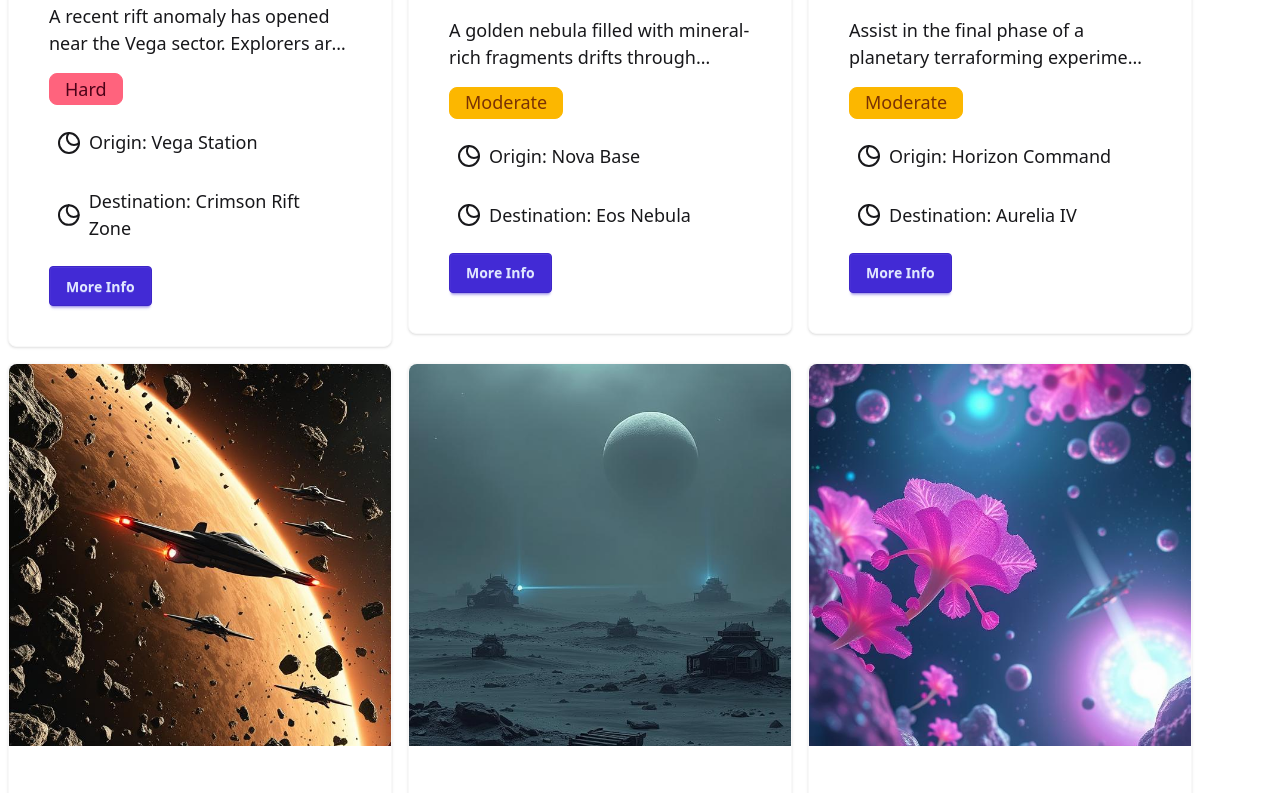
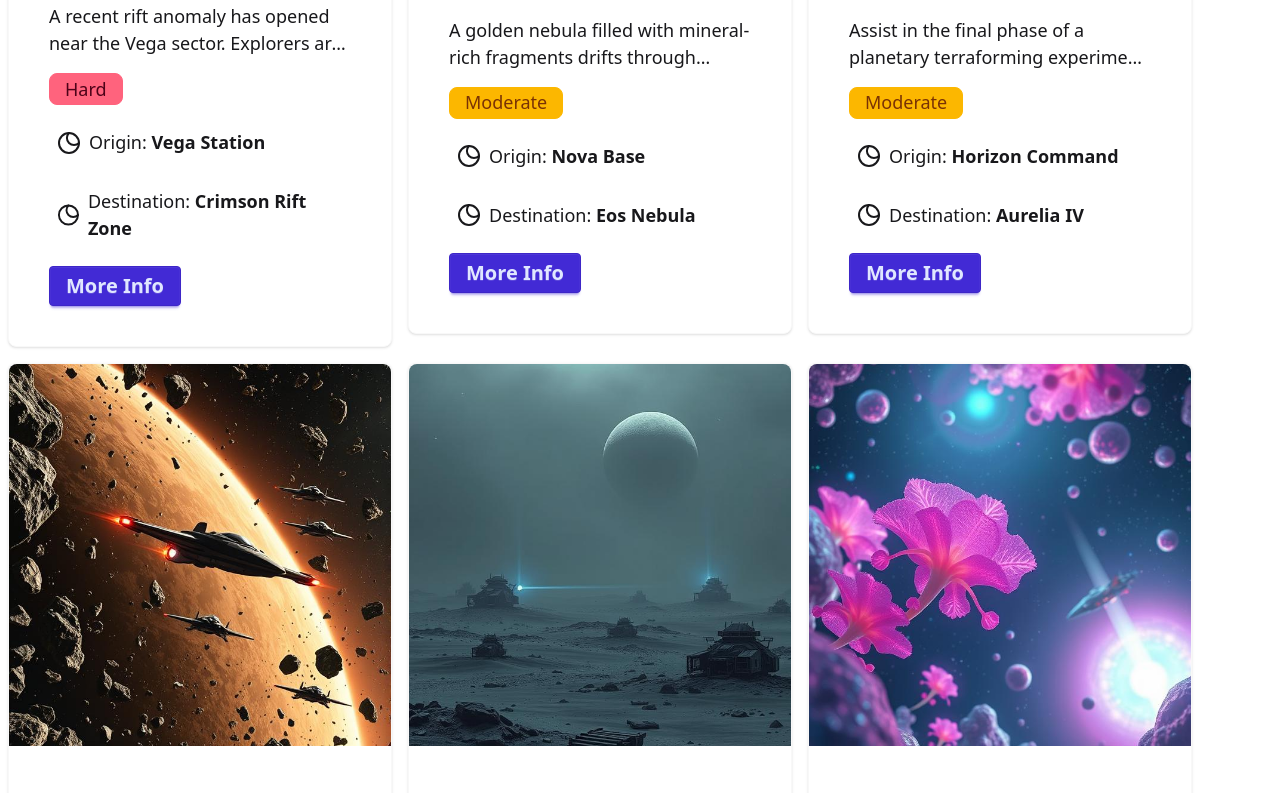
Before and after one commit to guitar6029/cosmoport, a Vue app in the folder client/: page /voyages in a window 1280 px wide. Shown: the part 665-1458 px from the top of the page. Built offline with nearby package versions, Linux system fonts and the light colour scheme; no server answers.

Commit message:
added badge for the difficulty to the voyage card, updated ui

```diff
--- a/client/src/ui/VoyageCard.vue
+++ b/client/src/ui/VoyageCard.vue
@@ -27,14 +27,14 @@ defineEmits<{
             <div :class="['badge badge-xl', getDifficultyClass(voyage.difficulty)]">{{ voyage.difficulty }}</div>
             <div class="flex flex-row items-center gap-2 m-2">
                 <Eclipse class="w-6 h-6" />
-                <span>Origin: {{ voyage.origin }}</span>
+                <span>Origin: <span class="font-bold">{{ voyage.origin }}</span></span>
             </div>
             <div class="flex flex-row items-center gap-2 m-2">
                 <Eclipse class="w-6 h-6" />
-                <span>Destination: {{ voyage.destination }}</span>
+                <span>Destination: <span class="font-bold">{{ voyage.destination }}</span></span>
             </div>
             <div class="card-actions">
-                <button @click="$emit('view-voyage-details', voyage)" class="btn btn-primary">More Info</button>
+                <button @click="$emit('view-voyage-details', voyage)" class="btn btn-primary text-xl">More Info</button>
             </div>
         </div>
     </div>
--- a/client/src/views/Voyages.vue
+++ b/client/src/views/Voyages.vue
@@ -5,6 +5,7 @@ import Loading from '../ui/Loading.vue';
 import type { Voyage } from '../types/Voyage.ts';
 import VoyageCard from '../ui/VoyageCard.vue';
 import BaseModal from '../ui/BaseModal.vue';
+import { getDifficultyClass } from '../utils/difficultyUtils'
 
 const loading = ref(true)
 const voyages = ref<Voyage[] | null>([])
@@ -38,7 +39,8 @@ const handleVoyageDetails = (voyage: Voyage) => {
             @close="isModalShowing = false">
             <p class="text-xl">{{ selectedVoyage?.description }}</p>
             <p class="text-xl">Duration: {{ selectedVoyage?.durationMinutes }}</p>
-            <div class="badge text-xl">Difficulty: {{ selectedVoyage?.difficulty }}</div>
+            <div :class="['badge badge-xl', getDifficultyClass(selectedVoyage?.difficulty as Voyage['difficulty'])]">Difficulty: {{ selectedVoyage?.difficulty }}</div>
+            <div>Recommended Ship : {{  selectedVoyage?.recommendedShip }}</div>
         </BaseModal>
 
         <h1 class="font-space text-6xl">Voyages</h1>
```
